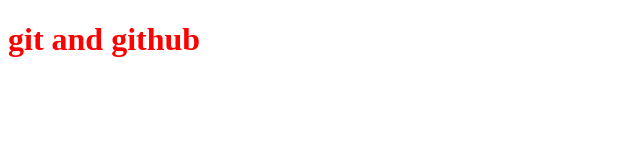
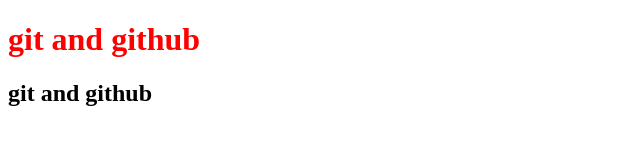
Before and after one commit to FatemehSadeghi9/git-project-one, a plain HTML site: page index.html in a window 1280 px wide. Shown: the whole page, without its empty margins (0-640 px from the left). Drawn offline with Linux system fonts and the light colour scheme.

Commit message:
add h2 to html

```diff
--- a/index.html
+++ b/index.html
@@ -14,7 +14,7 @@
     </head>
     <body>
        <h1>git and github</h1>
-
+        <h2> git and github</h2>
         <script src="" async defer></script>
     </body>
 </html>
```
